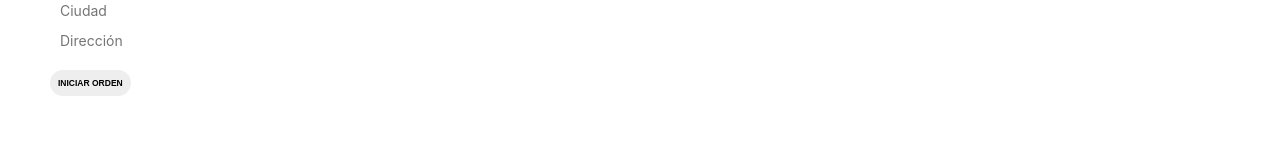
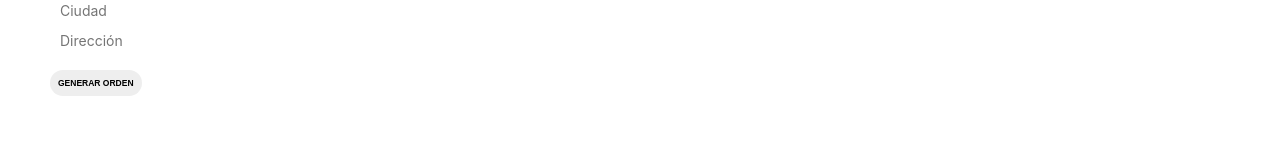
Before and after one commit to dcendoya/e-commerce, a React (Create React App) app: page /checkout in a window 1280 px wide. Shown: the part 276-436 px from the top of the page. Built offline with nearby package versions, Linux system fonts and the light colour scheme.

Commit message:
Cambio nombre boton checkout

```diff
--- a/src/components/checkout/Checkout.jsx
+++ b/src/components/checkout/Checkout.jsx
@@ -80,7 +80,7 @@ export default function Checkout() {
                 <input type="text" name="direccion" ref={direccionRef} placeholder="Dirección" value={val} />
                 <br />
 
-                <button onClick={() => handleClick()} className="orderButton">Iniciar orden</button>
+                <button onClick={() => handleClick()} className="orderButton">Generar orden</button>
             </div>
 
             <div className="orderIdContainer">
```
